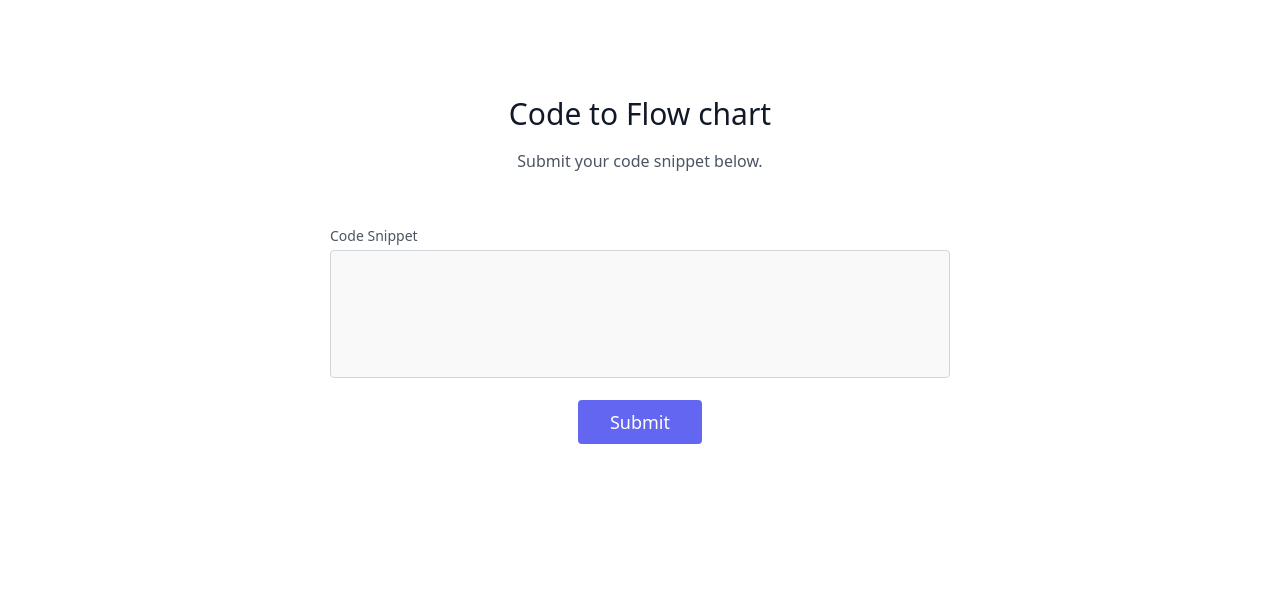
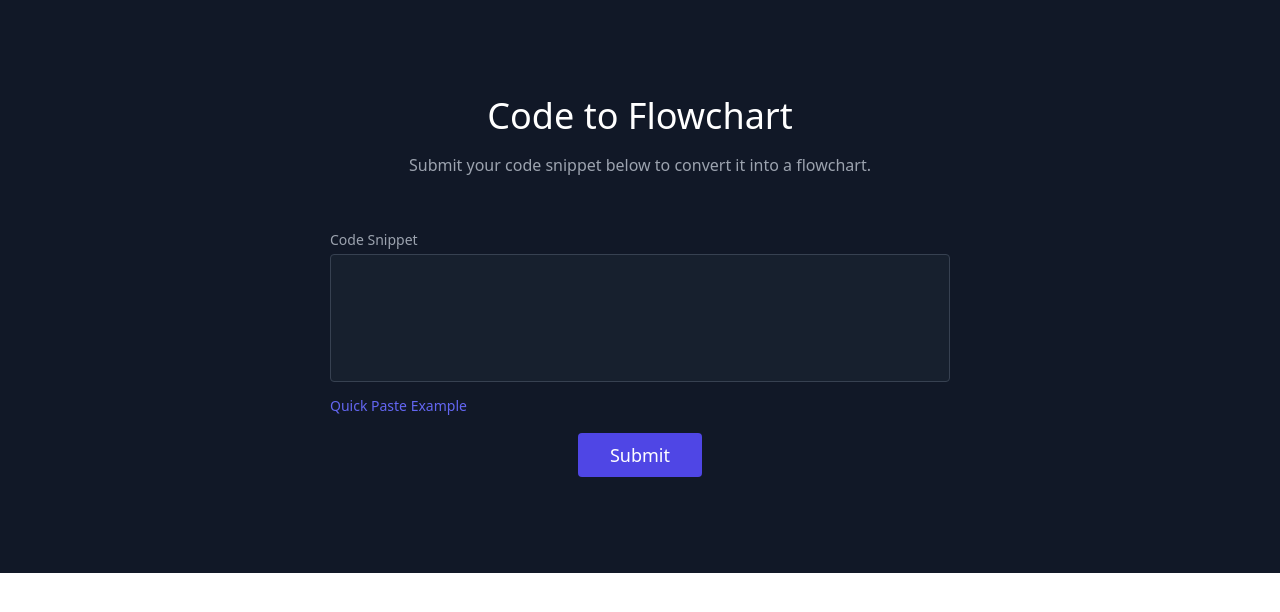
Before and after one commit to Vishwa-ud/CodeWizard, a React (Vite) app in the folder frontend/: page /gen in a window 1280 px wide. Shown: the top 612 px of the page. Built offline with nearby package versions, Linux system fonts and the light colour scheme.

Commit message:
frontend : update : ui hotfix

```diff
--- a/frontend/src/components/FlowChartGen/BasicUI.jsx
+++ b/frontend/src/components/FlowChartGen/BasicUI.jsx
@@ -4,43 +4,81 @@ function BasicUI() {
   const [codeSnippet, setCodeSnippet] = useState('');
   const [loading, setLoading] = useState(false);
   const [success, setSuccess] = useState(false);
+  const [error, setError] = useState('');
 
   const handleSubmit = (e) => {
     e.preventDefault();
+    setError('');
+    setSuccess(false);
+
+    if (!codeSnippet.trim()) {
+      setError('Please paste a code snippet before submitting.');
+      return;
+    }
+
+    if (!isValidCodeSnippet(codeSnippet)) {
+      setError('Invalid code snippet. Please check your code and try again.');
+      return;
+    }
+
     setLoading(true);
 
-    // Using fake api call just to test ;/
+    // Simulating an API call with a delay
     setTimeout(() => {
       setLoading(false);
-      setSuccess(true);
+
+      // Simulate random server error
+      if (Math.random() > 0.8) {
+        setError('Server error occurred. Please try again later.');
+      } else {
+        setSuccess(true);
+      }
     }, 2000);
   };
 
+  const isValidCodeSnippet = (code) => {
+    // Basic validation to check if the snippet is a valid code (e.g., contains at least a few non-whitespace characters and common code syntax characters)
+    return /\S/.test(code) && /[\{\}\(\);=]/.test(code);
+  };
+
+  const handleQuickPaste = () => {
+    setCodeSnippet(`function example() {
+  console.log('This is a quick-paste example!');
+}`);
+  };
+
   return (
-    <section className="text-gray-600 body-font relative">
+    <section className="text-gray-400 bg-gray-900 body-font relative">
       <div className="container px-5 py-24 mx-auto">
         <div className="flex flex-col text-center w-full mb-12">
-          <h1 className="sm:text-3xl text-2xl font-medium title-font mb-4 text-gray-900">Code to Flow chart</h1>
-          <p className="lg:w-2/3 mx-auto leading-relaxed text-base">Submit your code snippet below.</p>
+          <h1 className="sm:text-4xl text-3xl font-medium title-font mb-4 text-white">Code to Flowchart</h1>
+          <p className="lg:w-2/3 mx-auto leading-relaxed text-base">Submit your code snippet below to convert it into a flowchart.</p>
         </div>
         <div className="lg:w-1/2 md:w-2/3 mx-auto">
           <form onSubmit={handleSubmit} className="flex flex-wrap -m-2">
             <div className="p-2 w-full">
               <div className="relative">
-                <label htmlFor="codeSnippet" className="leading-7 text-sm text-gray-600">Code Snippet</label>
+                <label htmlFor="codeSnippet" className="leading-7 text-sm text-gray-400">Code Snippet</label>
                 <textarea
                   id="codeSnippet"
                   name="codeSnippet"
                   value={codeSnippet}
                   onChange={(e) => setCodeSnippet(e.target.value)}
-                  className="w-full bg-gray-100 bg-opacity-50 rounded border border-gray-300 focus:border-indigo-500 focus:bg-white focus:ring-2 focus:ring-indigo-200 h-32 text-base outline-none text-gray-700 py-1 px-3 resize-none leading-6 transition-colors duration-200 ease-in-out"
+                  className="w-full bg-gray-800 bg-opacity-50 rounded border border-gray-700 focus:border-indigo-500 focus:bg-gray-900 focus:ring-2 focus:ring-indigo-900 h-32 text-base outline-none text-white py-2 px-4 resize-none leading-6 transition-colors duration-200 ease-in-out"
                 />
               </div>
+              <button
+                type="button"
+                onClick={handleQuickPaste}
+                className="mt-2 text-indigo-500 hover:text-indigo-300 text-sm"
+              >
+                Quick Paste Example
+              </button>
             </div>
             <div className="p-2 w-full">
               <button
                 type="submit"
-                className="flex mx-auto text-white bg-indigo-500 border-0 py-2 px-8 focus:outline-none hover:bg-indigo-600 rounded text-lg"
+                className="flex mx-auto text-white bg-indigo-600 border-0 py-2 px-8 focus:outline-none hover:bg-indigo-500 rounded text-lg"
               >
                 Submit
               </button>
@@ -48,6 +86,11 @@ function BasicUI() {
             {loading && (
               <div className="p-2 w-full text-center">
                 <p className="text-gray-500">Submitting your code snippet...</p>
+              </div>
+            )}
+            {error && (
+              <div className="p-2 w-full text-center">
+                <p className="text-red-500">{error}</p>
               </div>
             )}
             {success && (
```
